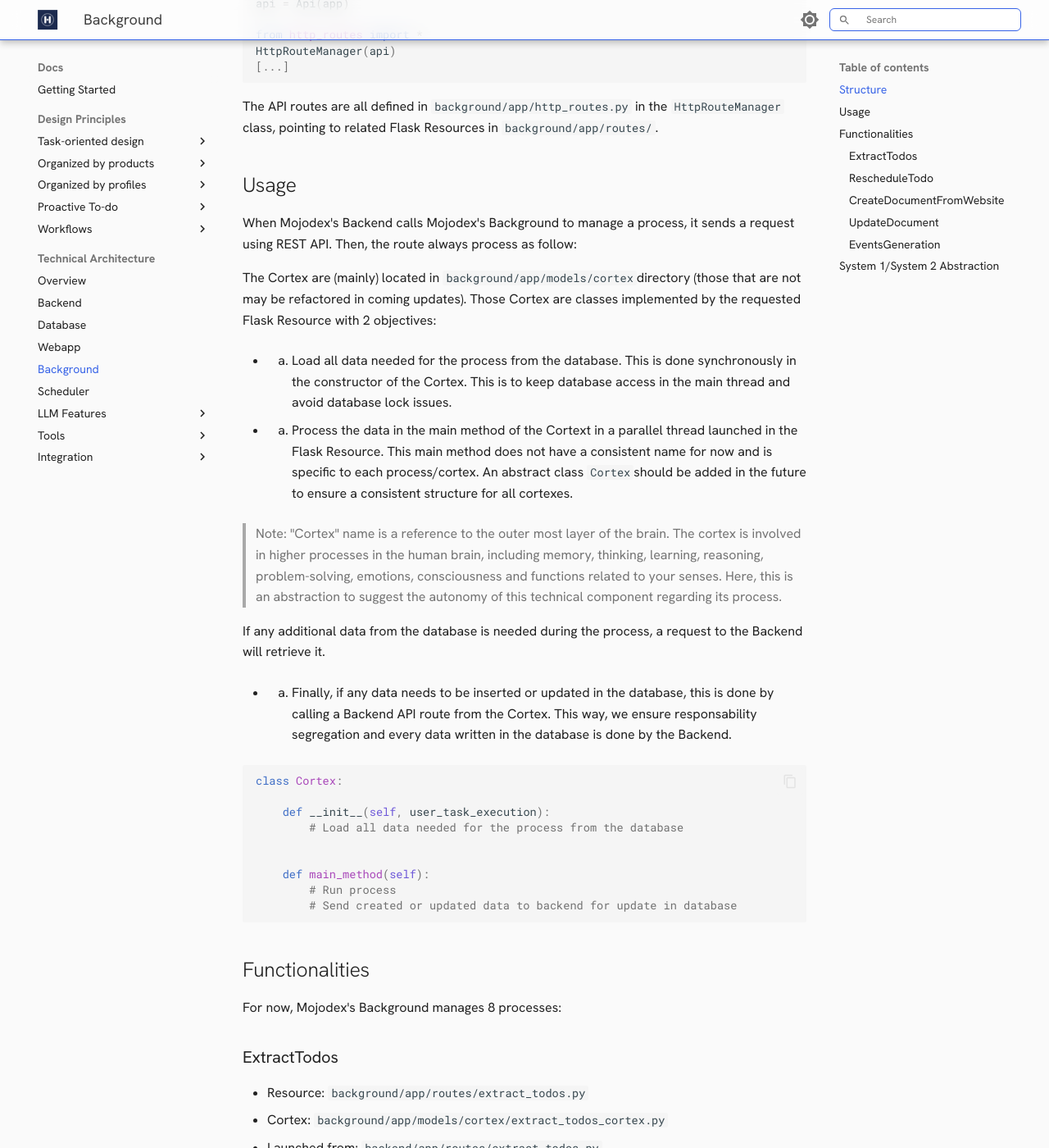
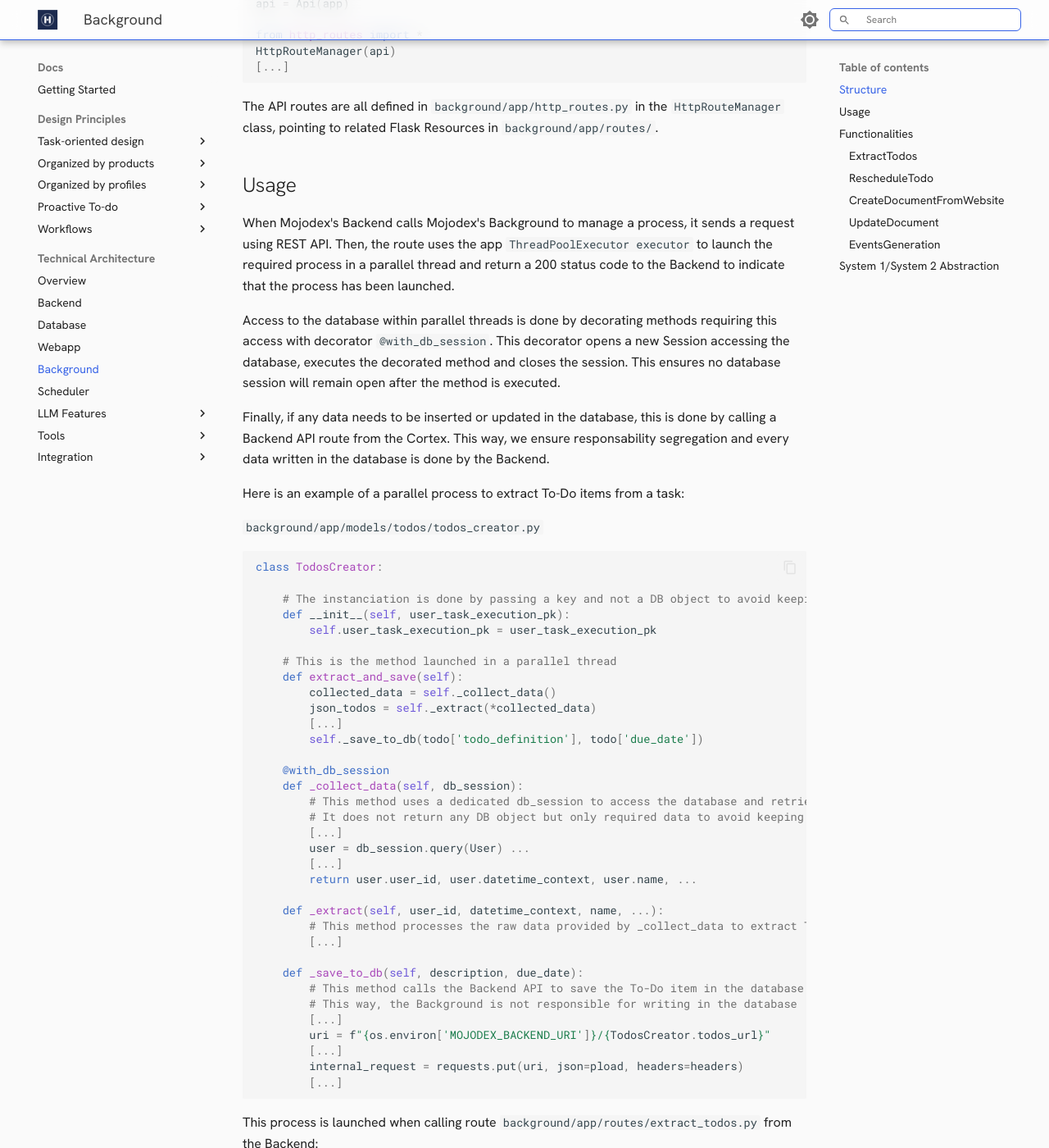
Before and after one commit to hoomano/mojodex, an MkDocs documentation site: the page built from docs/technical-architecture/background.md, in a window 1280 px wide and 1400 px high, scrolled down 658 px. Shown: the whole window at 82% size. Built offline with MkDocs 1.6.1 and Material for MkDocs 9.7.7, drawn with Linux system fonts in a browser that asks for light colours; some of the changed text lies outside the part shown.

Commit message:
update background READ ME

````diff
--- a/docs/technical-architecture/background.md
+++ b/docs/technical-architecture/background.md
@@ -27,68 +27,107 @@
 The API routes are all defined in `background/app/http_routes.py` in the `HttpRouteManager` class, pointing to related Flask Resources in `background/app/routes/`.
 
 ## Usage
-When Mojodex's Backend calls Mojodex's Background to manage a process, it sends a request using REST API. Then, the route always process as follow:
+When Mojodex's Backend calls Mojodex's Background to manage a process, it sends a request using REST API. Then, the route uses the app `ThreadPoolExecutor executor` to launch the required process in a parallel thread and return a 200 status code to the Backend to indicate that the process has been launched.
 
-The Cortex are (mainly) located in `background/app/models/cortex`directory (those that are not may be refactored in coming updates). Those Cortex are classes implemented by the requested Flask Resource with 2 objectives:
+Access to the database within parallel threads is done by decorating methods requiring this access with decorator `@with_db_session`. This decorator opens a new Session accessing the database, executes the decorated method and closes the session. This ensures no database session will remain open after the method is executed.
 
-- 1. Load all data needed for the process from the database. This is done synchronously in the constructor of the Cortex. This is to keep database access in the main thread and avoid database lock issues.
+Finally, if any data needs to be inserted or updated in the database, this is done by calling a Backend API route from the Cortex. This way, we ensure responsability segregation and every data written in the database is done by the Backend.
 
-- 2. Process the data in the main method of the Cortext in a parallel thread launched in the Flask Resource. This main method does not have a consistent name for now and is specific to each process/cortex. An abstract class `Cortex`should be added in the future to ensure a consistent structure for all cortexes.
+Here is an example of a parallel process to extract To-Do items from a task:
 
-> Note: "Cortex" name is a reference to the outer most layer of the brain. The cortex is involved in higher processes in the human brain, including memory, thinking, learning, reasoning, problem-solving, emotions, consciousness and functions related to your senses. Here, this is an abstraction to suggest the autonomy of this technical component regarding its process.
+`background/app/models/todos/todos_creator.py`
+```python
+class TodosCreator:
 
-If any additional data from the database is needed during the process, a request to the Backend will retrieve it.
+    # The instanciation is done by passing a key and not a DB object to avoid keeping a DB session open while a parallel thread using this object will be launched
+    def __init__(self, user_task_execution_pk):
+        self.user_task_execution_pk = user_task_execution_pk
 
-- 3. Finally, if any data needs to be inserted or updated in the database, this is done by calling a Backend API route from the Cortex. This way, we ensure responsability segregation and every data written in the database is done by the Backend.
+    # This is the method launched in a parallel thread
+    def extract_and_save(self):
+        collected_data = self._collect_data()
+        json_todos = self._extract(*collected_data)
+        [...]
+        self._save_to_db(todo['todo_definition'], todo['due_date'])
 
+    @with_db_session
+    def _collect_data(self, db_session):
+        # This method uses a dedicated db_session to access the database and retrieve all the data needed for the process
+        # It does not return any DB object but only required data to avoid keeping the DB session open
+        [...]
+        user = db_session.query(User) ...
+        [...]
+        return user.user_id, user.datetime_context, user.name, ...
+
+    def _extract(self, user_id, datetime_context, name, ...):
+        # This method processes the raw data provided by _collect_data to extract To-Do items
+        [...]
+
+    def _save_to_db(self, description, due_date):
+        # This method calls the Backend API to save the To-Do item in the database
+        # This way, the Background is not responsible for writing in the database
+        [...]
+        uri = f"{os.environ['MOJODEX_BACKEND_URI']}/{TodosCreator.todos_url}"
+        [...]
+        internal_request = requests.put(uri, json=pload, headers=headers)
+        [...]
+```
+
+This process is launched when calling route `background/app/routes/extract_todos.py` from the Backend:
 ```python
-class Cortex:
+class ExtractTodos(Resource):
 
-    def __init__(self, user_task_execution):
-        # Load all data needed for the process from the database
+    def post(self):
+        [...]
+        todos_creator = TodosCreator(user_task_execution_pk)
+        executor.submit(todos_creator.extract_and_save)
+        return {"success": "Process started"}, 200
+```
 
-
-    def main_method(self):
-        # Run process
-        # Send created or updated data to backend for update in database
-```
 
 ## Functionalities
 
-For now, Mojodex's Background manages 8 processes:
+For now, Mojodex's Background manages 5 processes:
 
 ### ExtractTodos
-- Resource: `background/app/routes/extract_todos.py`
-- Cortex: `background/app/models/cortex/extract_todos_cortex.py`
-- Launched from: `backend/app/routes/extract_todos.py`
+- Route: `background/app/routes/extract_todos.py`
+- Service: `background/app/models/todos/todos_creator.py`
 
-This process is launched at the end of a task to extract any next step the user could have mentioned explictely in the task process and turn those into To-Do items to add to the user's To-Do list.
+This process is launched at the end of a task to extract any next step the user could have mentioned explicitely in the task process and turn those into To-Do items to add to the user's To-Do list.
+It is triggered by the Scheduler, calling the Backend that collects ended tasks that have not been processed yet and calls the Background to launch the extraction process for each of those tasks.
 
 ### RescheduleTodo
-- Resource: `background/app/routes/reschedule_todo.py`
-- Cortex: `background/app/models/cortex/reschedule_todo_cortex.py`
-- Launched from: `backend/app/routes/todo_scheduling.py`
+- Route: `background/app/routes/reschedule_todo.py`
+- Service: `background/app/models/todos/todos_rescheduler.py`
 
 This process is called to reschedule a To-Do item that passed its due date without being deleted or marked as completed.
+It is triggered by the Scheduler, calling the Backend that collects To-Do items that have passed their due date and calls the Background to launch the rescheduling process for each of those To-Do items.
 
 ### CreateDocumentFromWebsite
-- Resource: `background/app/routes/parse_website.py`
-- Launched from: `backend/app/routes/company.py` && `backend/app/routes/resource.py`
+- Resource: `background/app/routes/create_document_from_website.py`
+- Service: Uses `mojodex_core.website_parser` to parse the website, extract its content and turn it into a document.
 
-This process is called to parse a website, extract its content, cut it into chunks and load it in database as a document. It is used when user provides a new website as resource.
+This process is called to parse a website, extract its content, cut it into chunks, vectorized and load it in database as a document. It is used when user provides a new website as resource. It is useful to launch it in background because the process of validating chunks that are relevant and embedding them can be long.
 
 ### UpdateDocument
 - Resource: `background/app/routes/update_document.py`
-- Launched from: `backend/app/routes/resource.py`
+- Service: Uses `mojodex_core.website_parser` if the document is a website, `Document.update` otherwise.
 
 This process is called to update a document in the database when user provides a new version of a resource.
+If the document is a website, it will parse the website again, extract its content, cut it into chunks, vectorized and update associated document in database.
+If the document is not a website but directly a text, it will only update the document in database.
+Anyway, the process of updating a document requires embedding the new version, which take time and therefore is launched through the Background.
 
 ### EventsGeneration
 - Resource: `background/app/routes/event_generation.py`
 - Cortex: `background/app/models/events/event_generator.py` (abstract class, implementation depends on parameters of request)
 
-This process is called any time the backend wants to send a notification to the user whether it is a mail, push notification... The Background is only responsible for notification content generation.
+This process is called any time the Backend wants to send a notification to the user whether it is a mail, push notification... The Background is only responsible for notification content generation.
+For now, 2 types of events are generated:
+- calendar_suggestions: will be removed soon
+- todo_daily_emails: An email to remind the user of his To-Do items for the day. Launched from the Scheduler every day at 8am, the Backend selects the user that opted-in this option and triggers the Background to generate the email content.
 
+Once the content of the notification is generated, it is sent back to the Backend which is responsible to handle it by logging it in DB and sending it with the correct service to the user.
 
 ## System 1/System 2 Abstraction
 
````
Also changed, not shown: background/README.md (+66 -36 lines).
